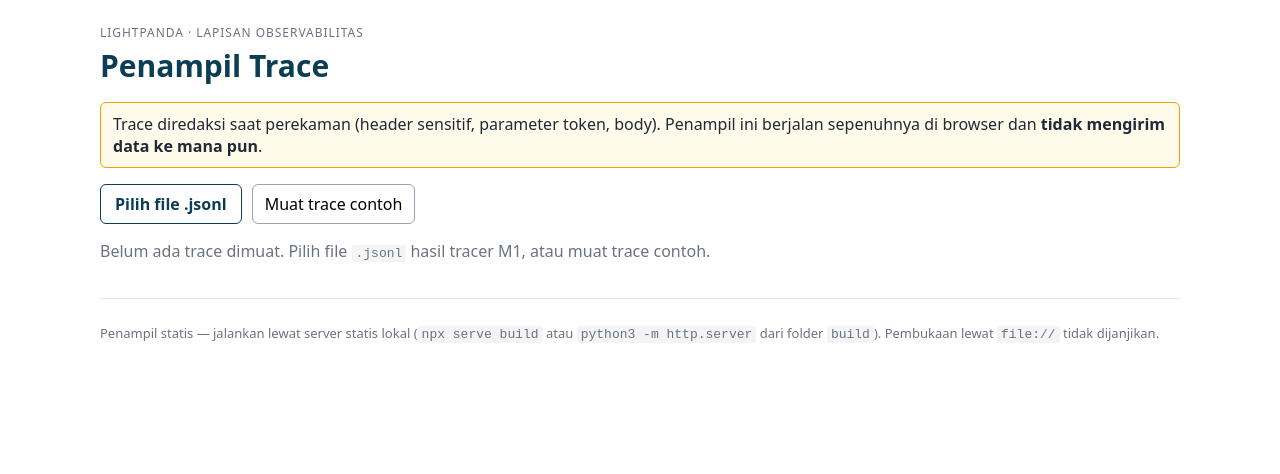
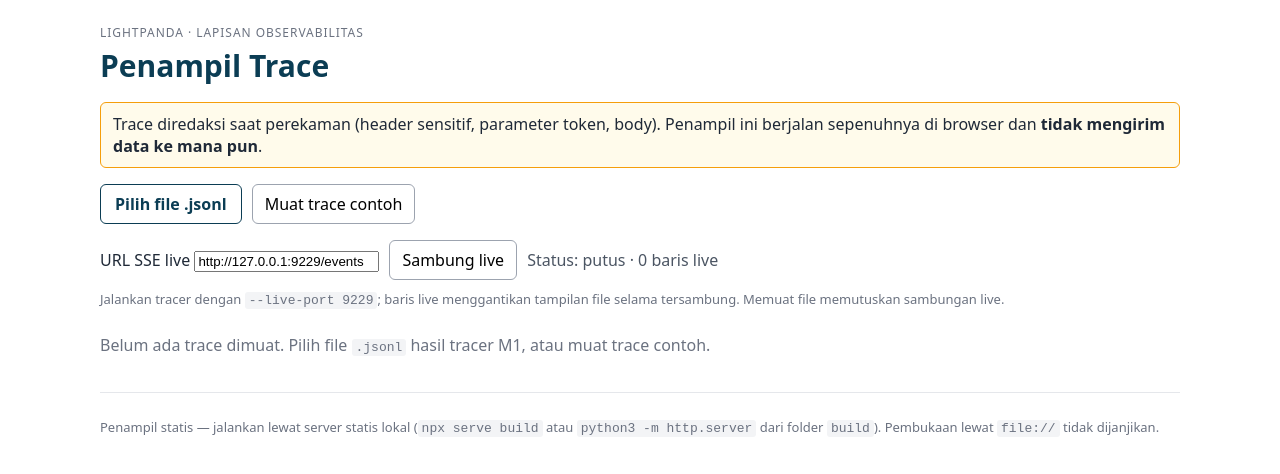
Before and after one commit to stokforplayy77/LP-Trace, a SvelteKit app in the folder viewer/: page / in a window 1280 px wide. Shown: the top 474 px of the page. Built offline with nearby package versions, Linux system fonts and the light colour scheme.

Commit message:
Live+replay: mode live SSE + record/replay — viewer/src/routes/+page.svelte

```diff
--- a/viewer/src/routes/+page.svelte
+++ b/viewer/src/routes/+page.svelte
@@ -11,6 +11,7 @@
 		formatSeconds,
 		groupWaterfall,
 		hasResumedMarker,
+		parseLiveEvent,
 		parseTrace,
 		relativeSeconds,
 		shortEndpointLabel,
@@ -18,14 +19,27 @@
 		toCSV,
 		toHAR,
 		type Category,
-		type ParsedTrace
+		type ParsedTrace,
+		type TraceRow
 	} from '../lib/trace';
+	import { onDestroy } from 'svelte';
 
 	let parsed = $state<ParsedTrace | null>(null);
 	let fileName = $state('');
 	let loadError = $state('');
 	let query = $state('');
 	let loadingSample = $state(false);
+
+	// Mode live (SSE dari tracer --live-port): baris live menggantikan
+	// baris file selama tersambung; seluruh tampilan turunan memakai
+	// `rows` yang sama.
+	let liveUrl = $state('http://127.0.0.1:9229/events');
+	let liveStatus = $state('putus');
+	let liveConnected = $state(false);
+	let livePaused = $state(false);
+	let liveRows = $state<TraceRow[]>([]);
+	let liveSkipped = $state(0);
+	let eventSource: EventSource | null = null;
 
 	const ALL_CATEGORIES: Category[] = ['navigasi', 'network', 'konsol', 'error', 'tracer', 'agen', 'lainnya'];
 	let selectedCategories = $state(new Set<Category>());
@@ -53,8 +67,8 @@
 
 	const LEVEL_OPTIONS = ['log', 'warning', 'error', 'exception'];
 
-	const rows = $derived(parsed?.rows ?? []);
-	const skipped = $derived(parsed?.skipped ?? 0);
+	const rows = $derived(liveConnected ? liveRows : (parsed?.rows ?? []));
+	const skipped = $derived(liveConnected ? liveSkipped : (parsed?.skipped ?? 0));
 	const durationMs = $derived(calcDurationMs(rows));
 	const endpointList = $derived(endpointsOf(rows));
 	const duplicatedEndpointUrls = $derived(
@@ -104,6 +118,7 @@
 		parsed = result;
 		fileName = name;
 		loadError = '';
+		disconnectLive();
 		selectedEndpoints.clear();
 	}
 
@@ -162,6 +177,41 @@
 		);
 	}
 
+	function disconnectLive() {
+		if (eventSource) {
+			eventSource.close();
+			eventSource = null;
+		}
+		liveConnected = false;
+		liveStatus = 'putus';
+	}
+
+	function connectLive() {
+		disconnectLive();
+		liveRows = [];
+		liveSkipped = 0;
+		livePaused = false;
+		selectedEndpoints.clear();
+		liveStatus = 'menyambung…';
+		const es = new EventSource(liveUrl);
+		eventSource = es;
+		es.onopen = () => {
+			liveConnected = true;
+			liveStatus = 'tersambung';
+		};
+		es.onmessage = (ev: MessageEvent) => {
+			if (livePaused) return;
+			const row = parseLiveEvent(String(ev.data));
+			if (row === null) liveSkipped++;
+			else liveRows.push(row);
+		};
+		es.onerror = () => {
+			liveStatus = 'error — mencoba ulang otomatis (atau tekan Putus lalu Sambung)';
+		};
+	}
+
+	onDestroy(disconnectLive);
+
 	function toggleEndpoint(key: string) {
 		if (selectedEndpoints.has(key)) selectedEndpoints.delete(key);
 		else selectedEndpoints.add(key);
@@ -196,7 +246,27 @@
 		{#if loadError}<p class="error" role="alert">{loadError}</p>{/if}
 	</section>
 
-	{#if parsed}
+	<section class="loader" aria-label="Mode live">
+		<label>
+			URL SSE live
+			<input type="url" bind:value={liveUrl} placeholder="http://127.0.0.1:9229/events" />
+		</label>
+		{#if !liveConnected}
+			<button type="button" onclick={connectLive}>Sambung live</button>
+		{:else}
+			<button type="button" onclick={disconnectLive}>Putus</button>
+			<button type="button" onclick={() => (livePaused = !livePaused)}>
+				{livePaused ? 'Lanjut' : 'Jeda'}
+			</button>
+		{/if}
+		<span class="file-name">Status: {liveStatus} · {liveRows.length} baris live{liveSkipped ? ` · ${liveSkipped} dilewati` : ''}{livePaused ? ' · dijeda' : ''}</span>
+		<p class="hint">
+			Jalankan tracer dengan <code>--live-port 9229</code>; baris live menggantikan
+			tampilan file selama tersambung. Memuat file memutuskan sambungan live.
+		</p>
+	</section>
+
+	{#if parsed || liveConnected}
 		<section class="meta" aria-label="Metadata sesi">
 			<div><span>Sesi</span><strong>{rows[0]?.session || '—'}</strong></div>
 			<div><span>Versi Lightpanda</span><strong>{rows[0]?.lightpanda_version || '—'}</strong></div>
```
